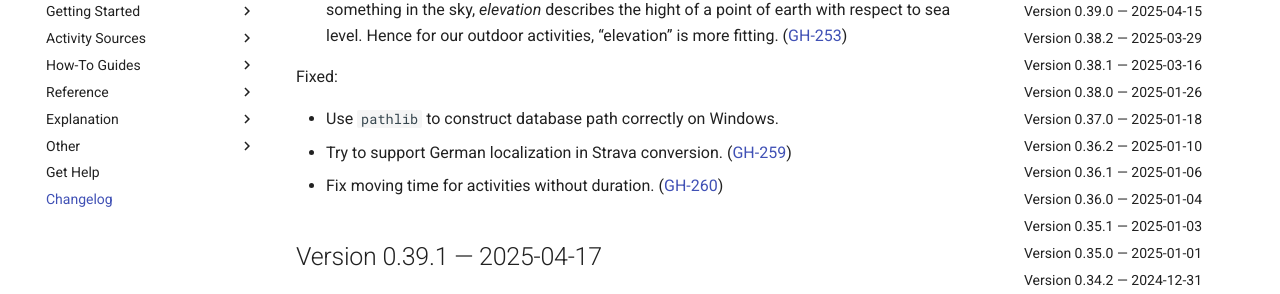
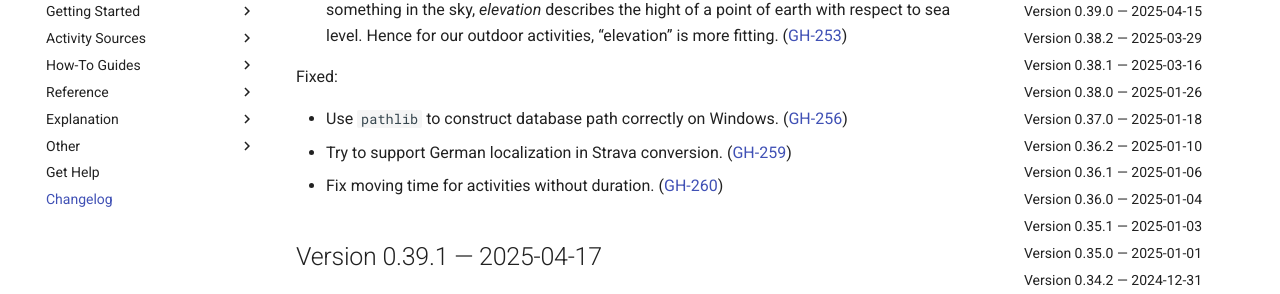
Before and after one commit to martin-ueding/geo-activity-playground, an MkDocs documentation site: the page built from docs/changelog.md, in a window 1280 px wide and 900 px high, scrolled down 324 px. Shown: the part 151-445 px from the top of the window. Built offline with MkDocs 1.6.1 and Material for MkDocs 9.7.7, drawn with Linux system fonts in a browser that asks for light colours.

Commit message:
Add ticket to changelog

```diff
--- a/docs/changelog.md
+++ b/docs/changelog.md
@@ -27,7 +27,7 @@
 
 Fixed:
 
-- Use `pathlib` to construct database path correctly on Windows.
+- Use `pathlib` to construct database path correctly on Windows. ([GH-256](https://github.com/martin-ueding/geo-activity-playground/issues/256))
 - Try to support German localization in Strava conversion. ([GH-259](https://github.com/martin-ueding/geo-activity-playground/issues/259))
 - Fix moving time for activities without duration. ([GH-260](https://github.com/martin-ueding/geo-activity-playground/issues/260))
 
```
